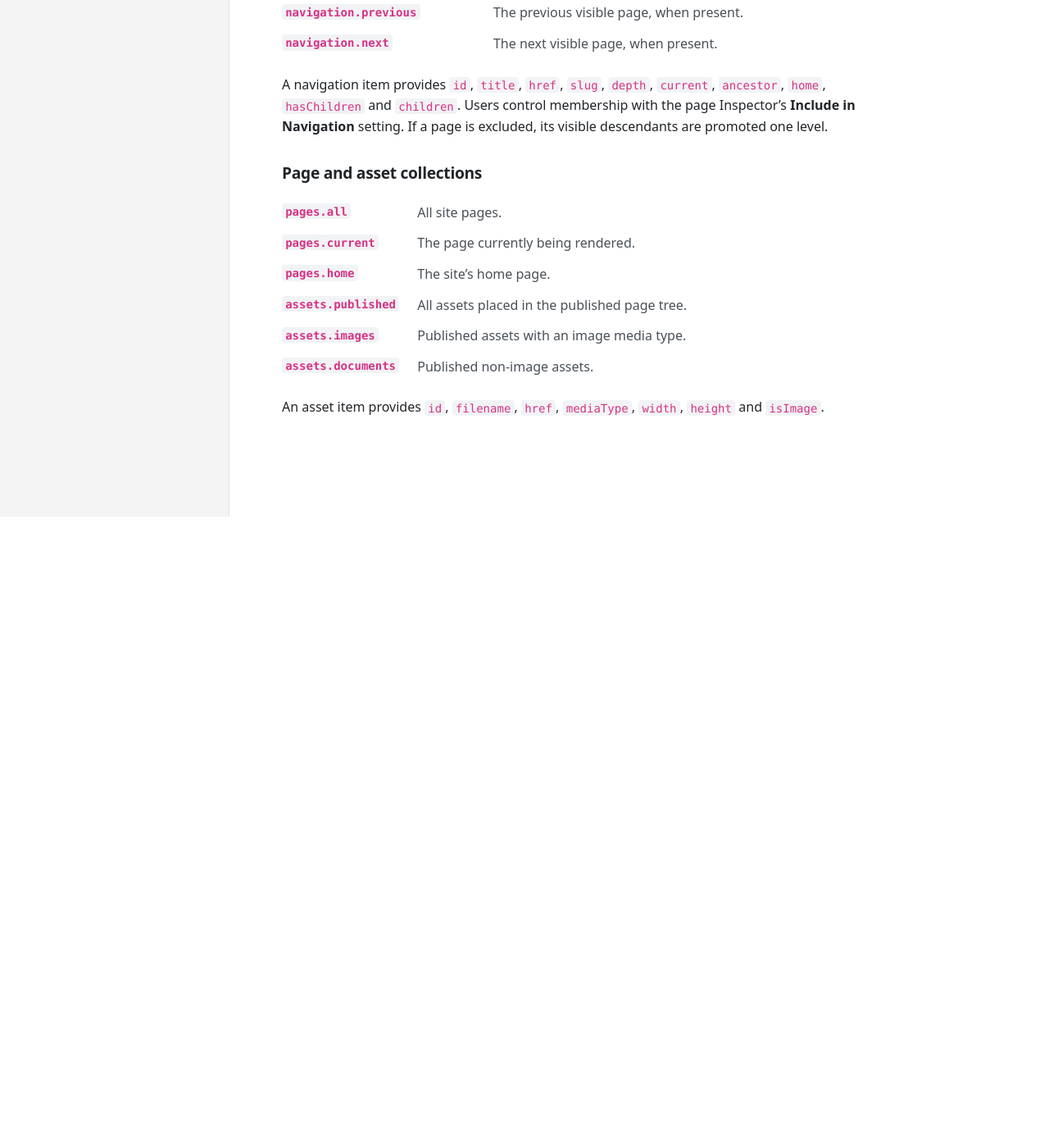
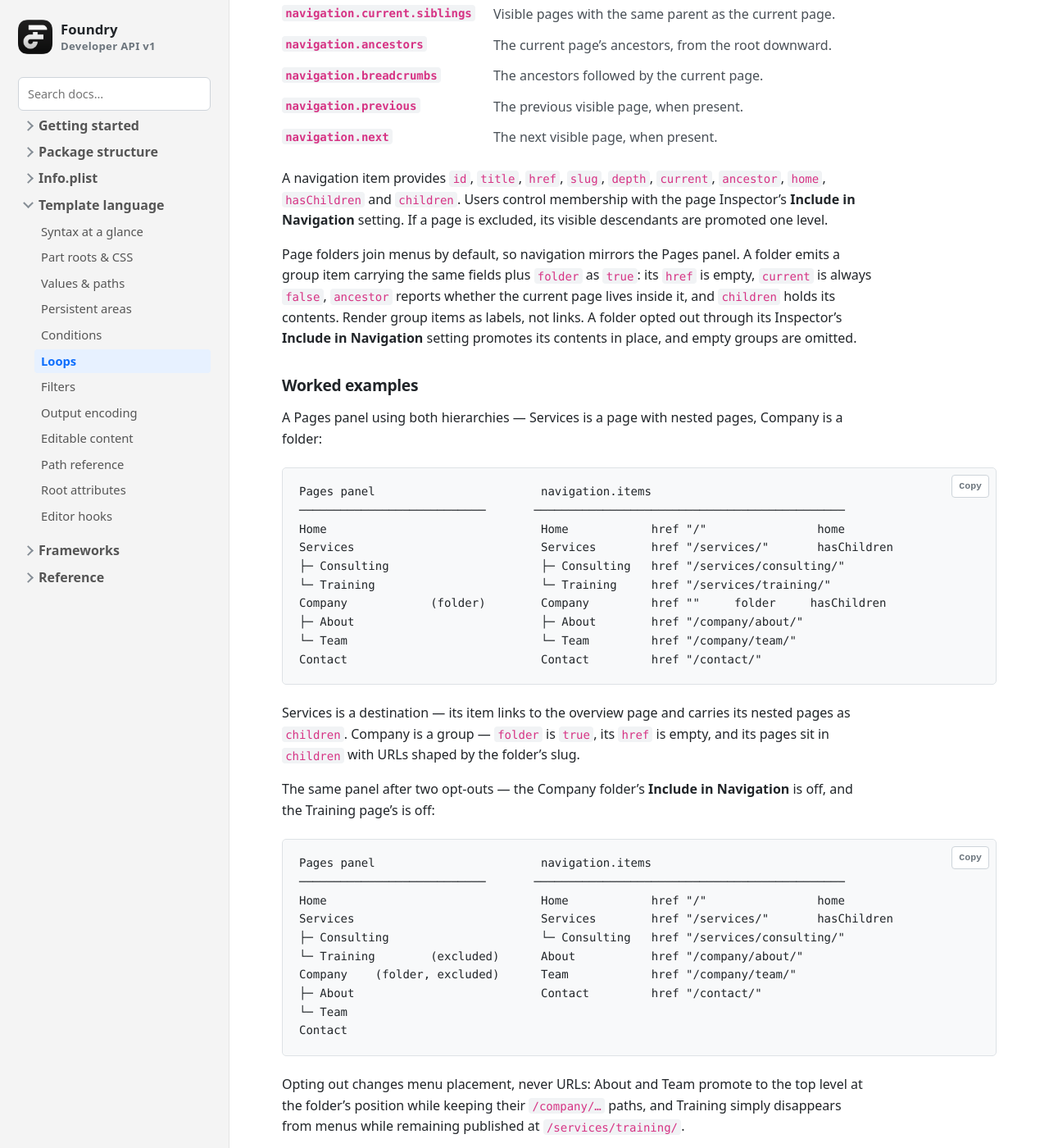
Before and after one commit to doobox/foundry-developer-api, a Jekyll site: the page built from template-loops.md, in a window 1280 px wide and 1400 px high, scrolled down 3482 px. Shown: the whole window at 82% size. Built offline with Jekyll 4.4.1, drawn with Linux system fonts in a browser that asks for light colours; before the commit the page ends 4112 px from its top, so only the background shows below that; some of the changed text lies outside the part shown.

Commit message:
Navigation part, folder menus, and the pageFolder control
- Document navigation folders joining menus by default with the folder
  group item shape, opt-out promotion rules, and empty-group omission
- Add worked examples pairing Pages-panel trees with the resulting
  navigation.items, plus a nested-loop ul/li menu template and its
  emitted HTML
- Add the navigation.folders collection for folder-scoped menus and the
  new page-folder control page with a navigation entry

Co-Authored-By: Claude Fable 5 <noreply@anthropic.com>

````diff
--- a/_data/navigation.json
+++ b/_data/navigation.json
@@ -147,6 +147,10 @@
           [
             "Framework stacking order",
             "framework-stacking-order-control.html"
+          ],
+          [
+            "Page folder",
+            "page-folder-control.html"
           ],
           [
             "Toggle",
--- a/template-loops.md
+++ b/template-loops.md
@@ -158,7 +158,8 @@ permalink: /template-loops.html
 
 <h3>Navigation collections</h3>
 <dl class="syntax-list">
-<dt><code>navigation.items</code></dt><dd>Top-level pages included in navigation, in page-tree order.</dd>
+<dt><code>navigation.items</code></dt><dd>Top-level pages and navigation folders, in Pages-panel order.</dd>
+<dt><code>navigation.folders</code></dt><dd>Every non-empty page folder as a group item, whether or not it joins the site navigation — address one by <code>id</code> or <code>slug</code> with a <code>where</code> expression to build folder-scoped menus. Pair with the <a href="page-folder-control.html">page folder control</a> so users pick the folder in the Inspector.</dd>
 <dt><code>navigation.current.children</code></dt><dd>Visible children of the current page.</dd>
 <dt><code>navigation.current.siblings</code></dt><dd>Visible pages with the same parent as the current page.</dd>
 <dt><code>navigation.ancestors</code></dt><dd>The current page’s ancestors, from the root downward.</dd>
@@ -168,6 +169,110 @@ permalink: /template-loops.html
 </dl>
 
 <p>A navigation item provides <code>id</code>, <code>title</code>, <code>href</code>, <code>slug</code>, <code>depth</code>, <code>current</code>, <code>ancestor</code>, <code>home</code>, <code>hasChildren</code> and <code>children</code>. Users control membership with the page Inspector’s <strong>Include in Navigation</strong> setting. If a page is excluded, its visible descendants are promoted one level.</p>
+
+<p>Page folders join menus by default, so navigation mirrors the Pages panel. A folder emits a group item carrying the same fields plus <code>folder</code> as <code>true</code>: its <code>href</code> is empty, <code>current</code> is always <code>false</code>, <code>ancestor</code> reports whether the current page lives inside it, and <code>children</code> holds its contents. Render group items as labels, not links. A folder opted out through its Inspector’s <strong>Include in Navigation</strong> setting promotes its contents in place, and empty groups are omitted.</p>
+
+<h3>Worked examples</h3>
+
+<p>A Pages panel using both hierarchies — Services is a page with nested pages, Company is a folder:</p>
+
+<div markdown="1">
+
+```text
+Pages panel                        navigation.items
+───────────────────────────       ─────────────────────────────────────────────
+Home                               Home            href "/"                home
+Services                           Services        href "/services/"       hasChildren
+├─ Consulting                      ├─ Consulting   href "/services/consulting/"
+└─ Training                        └─ Training     href "/services/training/"
+Company            (folder)        Company         href ""     folder     hasChildren
+├─ About                           ├─ About        href "/company/about/"
+└─ Team                            └─ Team         href "/company/team/"
+Contact                            Contact         href "/contact/"
+```
+
+</div>
+
+<p>Services is a destination — its item links to the overview page and carries its nested pages as <code>children</code>. Company is a group — <code>folder</code> is <code>true</code>, its <code>href</code> is empty, and its pages sit in <code>children</code> with URLs shaped by the folder’s slug.</p>
+
+<p>The same panel after two opt-outs — the Company folder’s <strong>Include in Navigation</strong> is off, and the Training page’s is off:</p>
+
+<div markdown="1">
+
+```text
+Pages panel                        navigation.items
+───────────────────────────       ─────────────────────────────────────────────
+Home                               Home            href "/"                home
+Services                           Services        href "/services/"       hasChildren
+├─ Consulting                      └─ Consulting   href "/services/consulting/"
+└─ Training        (excluded)      About           href "/company/about/"
+Company    (folder, excluded)      Team            href "/company/team/"
+├─ About                           Contact         href "/contact/"
+└─ Team
+Contact
+```
+
+</div>
+
+<p>Opting out changes menu placement, never URLs: About and Team promote to the top level at the folder’s position while keeping their <code>/company/…</code> paths, and Training simply disappears from menus while remaining published at <code>/services/training/</code>.</p>
+
+<h3>Build a menu from the tree</h3>
+
+<p>Nested loops turn the tree into a menu-ready list. Pages link; folders render as labels; either kind carries its <code>children</code>:</p>
+
+<div markdown="1">
+
+```html
+<ul class="menu">
+    {{ loop navigation.items as item }}
+    <li>
+        {{ if item.folder }}
+        <span>{{ item.title }}</span>
+        {{ else }}
+        <a href="{{ item.href }}"{{ if item.current }} aria-current="page"{{ endif }}>{{ item.title }}</a>
+        {{ endif }}
+        {{ if item.hasChildren }}
+        <ul>
+            {{ loop item.children as child }}
+            <li><a href="{{ child.href }}"{{ if child.current }} aria-current="page"{{ endif }}>{{ child.title }}</a></li>
+            {{ endloop }}
+        </ul>
+        {{ endif }}
+    </li>
+    {{ endloop }}
+</ul>
+```
+
+</div>
+
+<p>Rendering the first example’s site from its Home page emits:</p>
+
+<div markdown="1">
+
+```html
+<ul class="menu">
+    <li><a href="/" aria-current="page">Home</a></li>
+    <li>
+        <a href="/services/">Services</a>
+        <ul>
+            <li><a href="/services/consulting/">Consulting</a></li>
+            <li><a href="/services/training/">Training</a></li>
+        </ul>
+    </li>
+    <li>
+        <span>Company</span>
+        <ul>
+            <li><a href="/company/about/">About</a></li>
+            <li><a href="/company/team/">Team</a></li>
+        </ul>
+    </li>
+    <li><a href="/contact/">Contact</a></li>
+</ul>
+```
+
+</div>
+
+<p>Templates do not recurse, so each menu level is an explicit loop; add a third level by nesting another <code>{{ loop child.children as sub }}</code> the same way. From here it is styling and, if you want dropdown or disclosure behaviour, an instance script — the built-in Navigation part is a complete worked example of both.</p>
 
 <h3>Page and asset collections</h3>
 <dl class="syntax-list">
````
Also changed, not shown: page-folder-control.md (added, +102 -0 lines).
